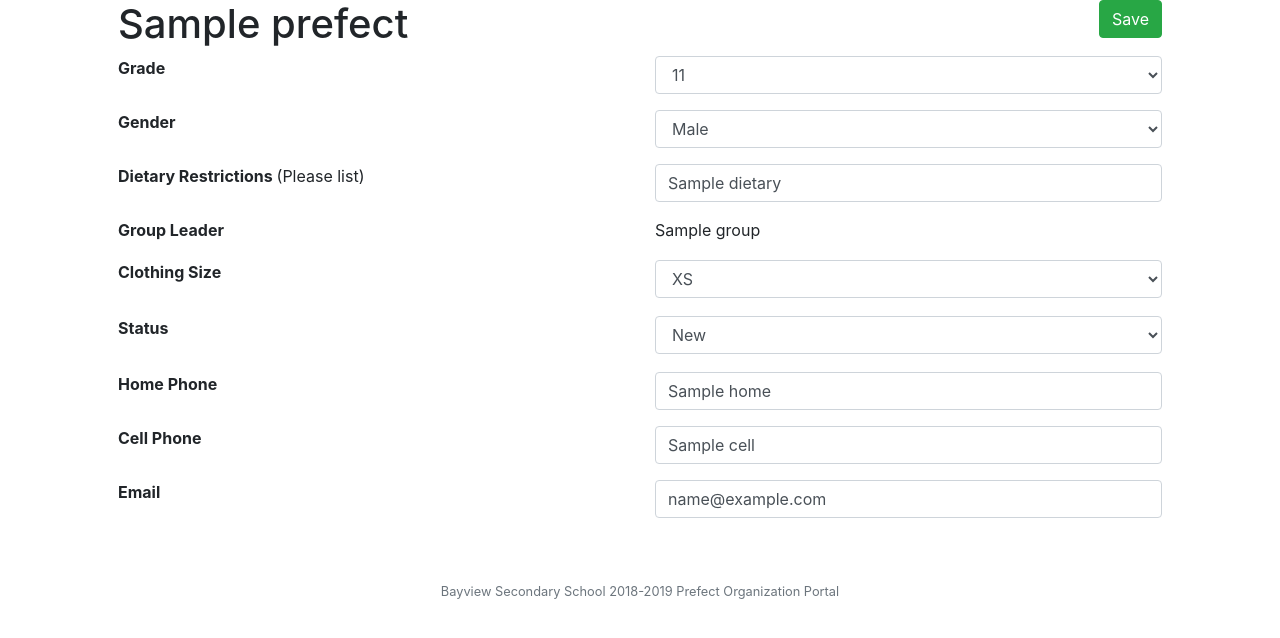
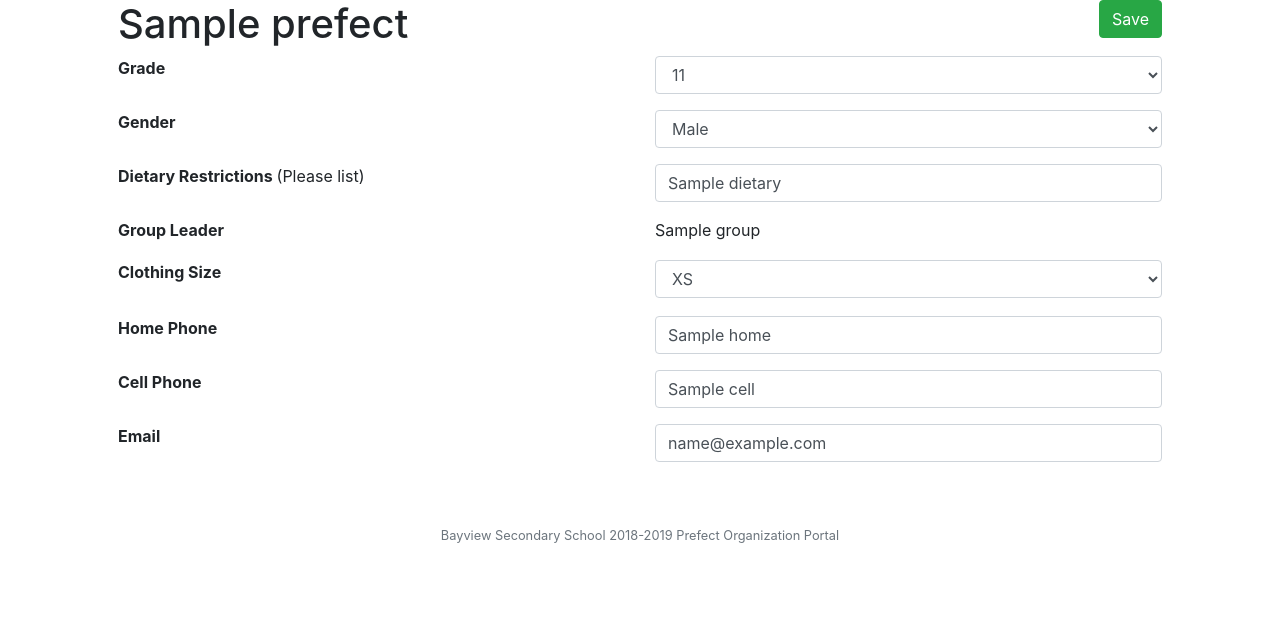
Before and after one commit to OustanDing/bssPrefectPortal, a Flask app: template templates/edit.html in a window 1280 px wide. Shown: the part 106-744 px from the top of the page. Run offline with Flask 2, Linux system fonts and the light colour scheme; the template is opened without the code that fills it: most values are stand-ins (such as "Sample title", 1, 10 or a date in 2020); some libraries are stand-ins or nearby versions.

Commit message:
Removed ability for prefects to change their status

```diff
--- a/templates/edit.html
+++ b/templates/edit.html
@@ -70,20 +70,6 @@
                 -->
             </div>
         </div>
-        <div class="row margin">
-            <div class="col-md-6 category">Status</div>
-            <div class="col-md-6">
-                <select class="form-control" name="status">
-                    <option value="New" {% if prefect.status == 'New' %} selected="selected" {% endif %}>New</option>
-                    <option value="Returning" {% if prefect.status == 'Returning' %} selected="selected" {% endif %}>Returning</option>
-                </select>
-                <!--
-                <div class="form-group">
-                    <input autocomplete="off" class="form-control" type="text" name="status" value="{{ prefect.status }}" >
-                </div>
-                -->
-            </div>
-        </div>
         <div class="row">
             <div class="col-md-6 category">Home Phone</div>
             <div class="col-md-6">
```
